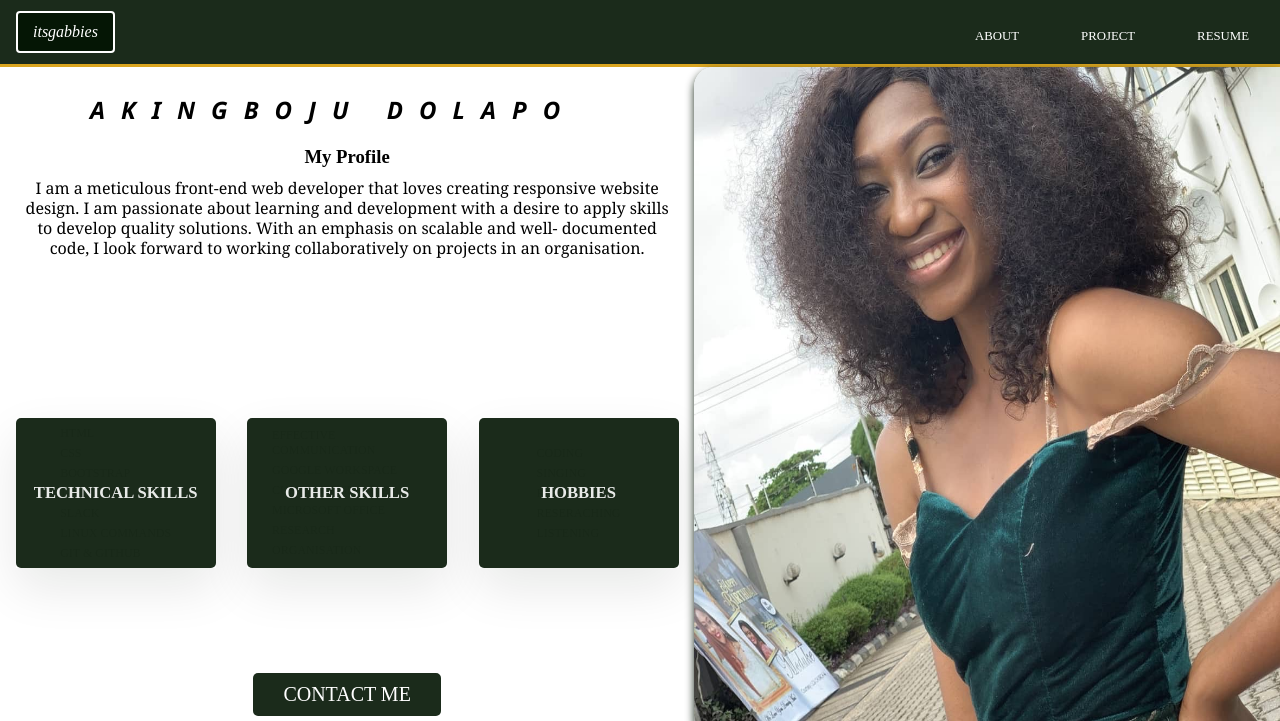
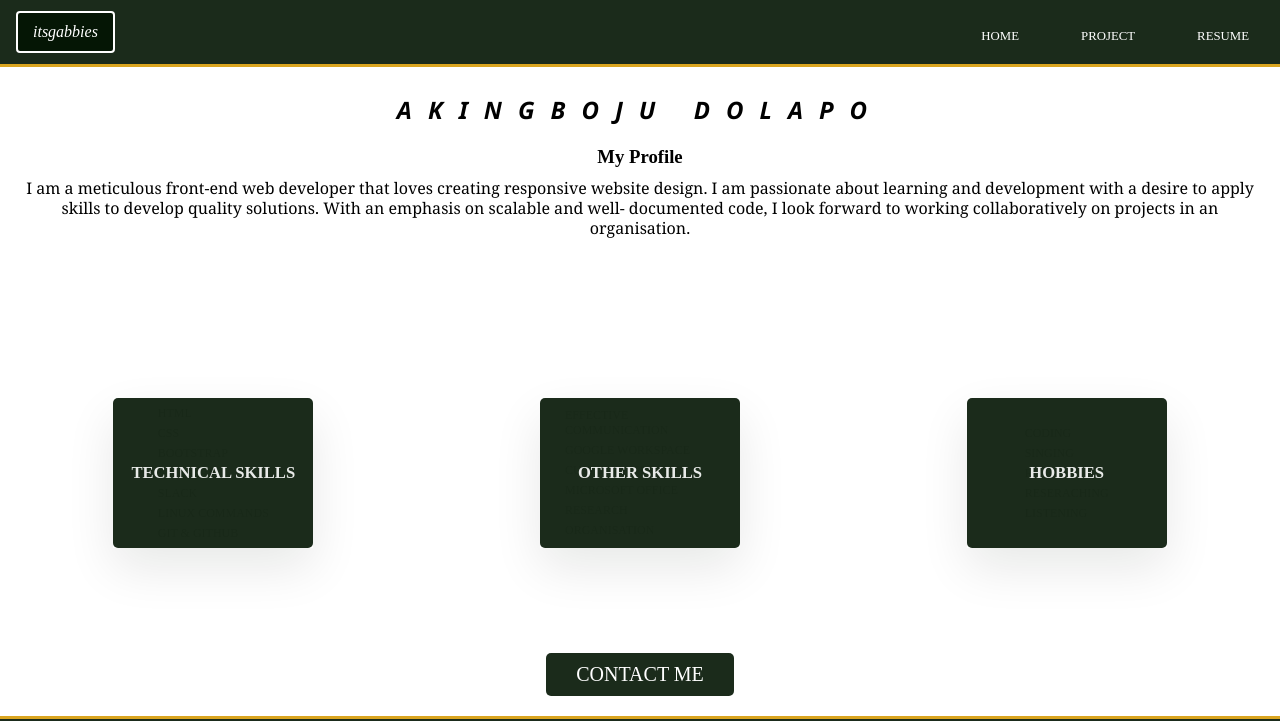
Before and after one commit to Gabbiedee/portfolio, a plain HTML site: page About.html in a window 1280 px wide. Shown: the top 721 px of the page. Drawn offline with Linux system fonts and the light colour scheme.

Commit message:
changed a few

```diff
--- a/About.html
+++ b/About.html
@@ -16,7 +16,7 @@
       </div>
       <div class="nav-links">
         <ul>
-         <li><a href="index.html">About</a></li>
+         <li><a href="index.html">Home</a></li>
        <li><a href="projects.html">Project</a></li>
        <li><a href="About.html">Resume</a></li>
         </ul>
@@ -100,7 +100,7 @@
 
        </div>
       <div class="my-image">
-       <img src="page.img/dolapo.jpeg" alt="">
+       <img src="page.img/dolapo img.jpeg" alt="">
       </div>
      </div>
    </div>
@@ -109,7 +109,7 @@
    <footer>
      <div class="icon">
        <a href="mailto:akingbojudolly@gmail.com"><i class="fa fa-envelope"></i></a>
-       <a href=""><i class="fa fa-github"></i></a>
+       <a href="https://github.com/Gabbiedee"><i class="fa fa-github"></i></a>
        <a href="tel:+234-903-849-6949"><i class="fa fa-phone"></i></a>
      </div>
    </footer>
--- a/css/About.css
+++ b/css/About.css
@@ -5,8 +5,8 @@
 }
 
 body{
- max-height:100vh;
-max-width: 100vw;
+ min-height:100vh;
+min-width: 100vw;
 }
 .nav-bar{
   display: flex;
@@ -82,9 +82,10 @@ max-width: 100vw;
 
 
 img{
+  display: none;
   float: right;
-  max-width: 100%;
-  height: 100%;
+  max-width: 50%;
+  max-height: 100%;
   border-top-left-radius: 20px;
   border-bottom-left-radius: 20px;
   box-shadow: 0 4px 8px 0 rgba(3,21,3,0.9);
@@ -101,6 +102,7 @@ img{
   margin: 1rem 5rem 0;
   padding: 10px;
   font-size: 1.5rem;
+  text-align: center;
 }
 
 .text-heading{
@@ -219,7 +221,7 @@ img{
 footer{
   background-color: rgba(3, 21, 3, 0.9);
   border-top: 3px solid goldenrod;
-  height: 5%;
+  height: 10vh;
   color: white;
 }
 .icon{
@@ -334,9 +336,6 @@ footer{
 
 @media (min-width: 301px) and (max-width: 600px) {
 
-  body{
-    overflow: hidden;
-  }
 
   .nav-bar{
     display: flex;
@@ -344,7 +343,7 @@ footer{
     justify-content: space-between;
     background-color: rgba(3, 21, 3, 0.9);
     height: 10%;
-    /* width: 80%;  */
+    min-width: 100%;
   }
 
   .nav-brand{
```
Also changed, not shown: projects.html (+2 -2 lines), page.img/dolapo img.jpeg (added), 2 other files.
